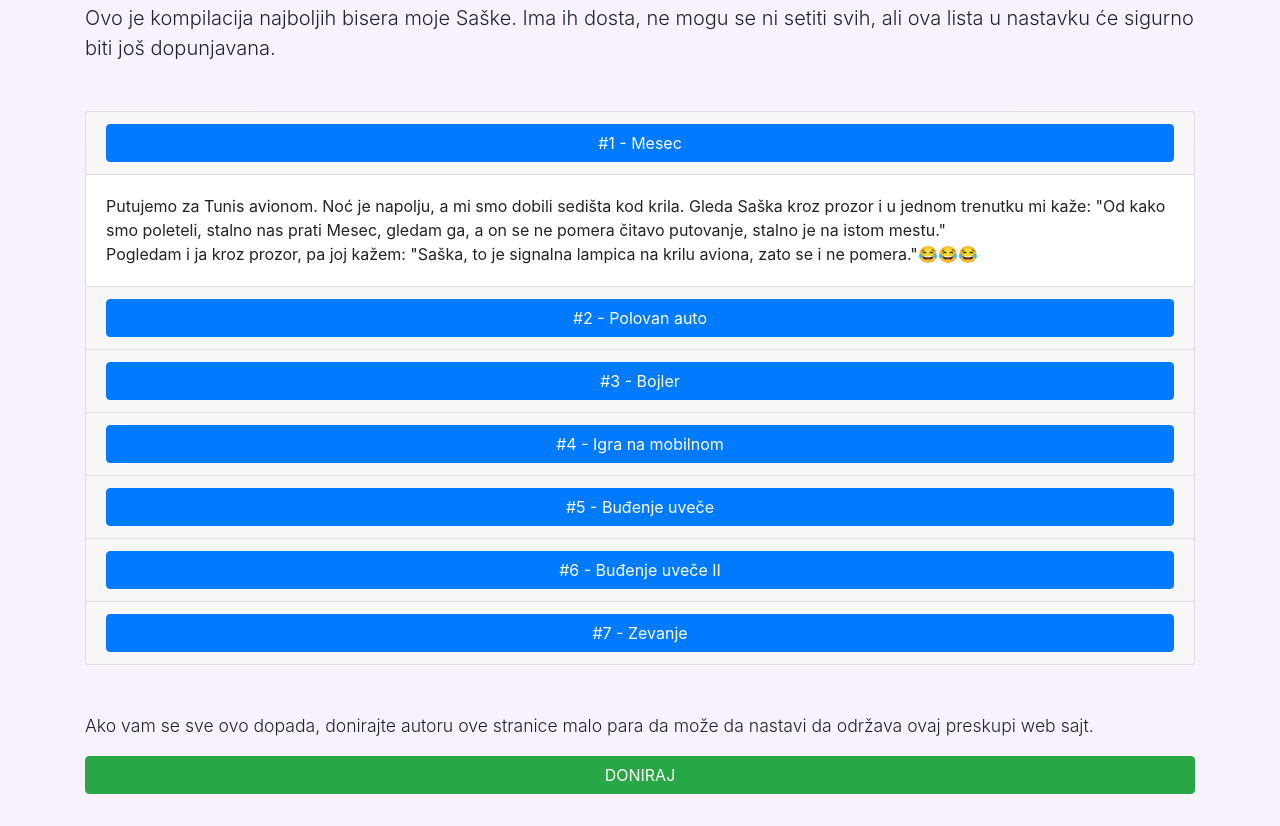
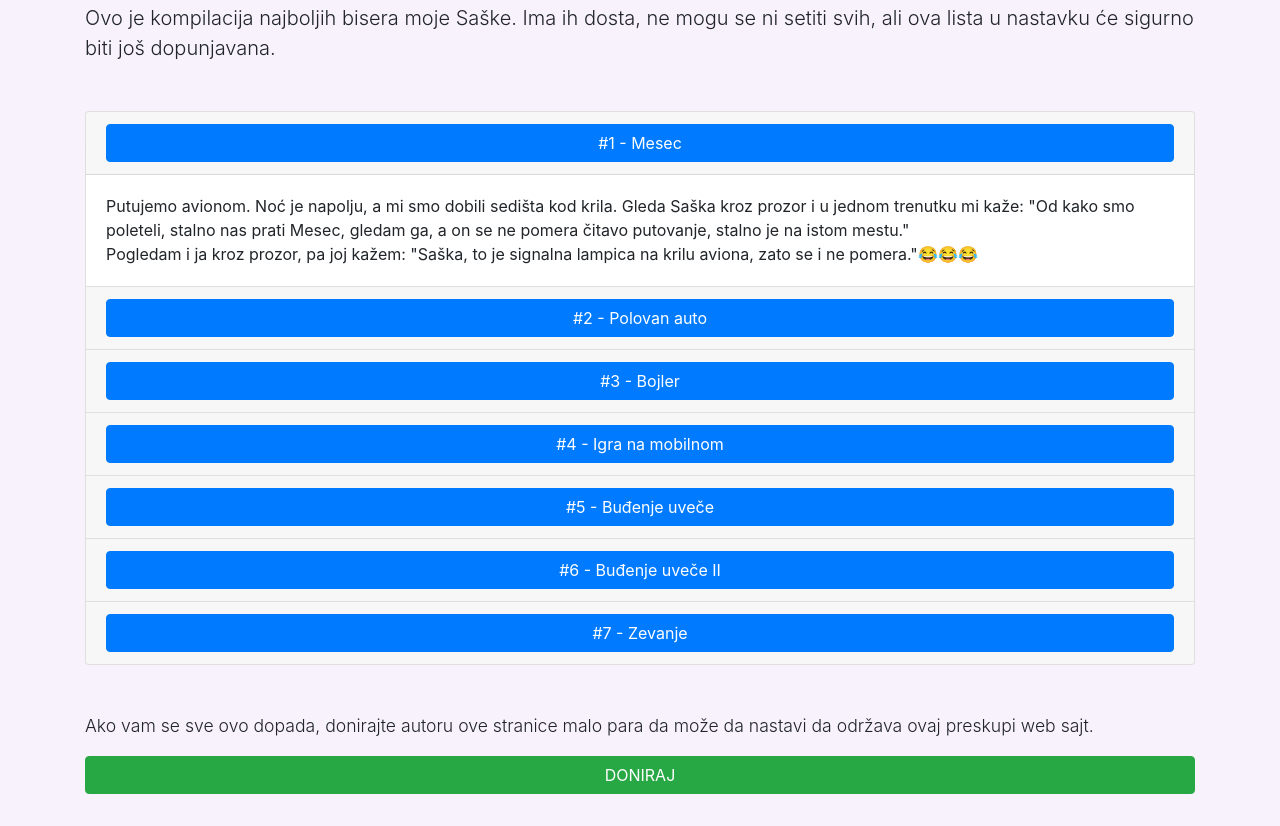
Before and after one commit to gordanus/biseri, a plain HTML site: page index.html in a window 1280 px wide. Shown: the part 869-1695 px from the top of the page. Drawn offline with nearby package versions, Linux system fonts and the light colour scheme; a web font is replaced by a local one.

Commit message:
post fix

```diff
--- a/index.html
+++ b/index.html
@@ -34,7 +34,7 @@
                 </div>
                 <div id="collapseSix" class="collapse show" aria-labelledby="headingSix" data-parent="#accordionExample">
                     <div class="card-body">
-                        Putujemo za Tunis avionom. Noć je napolju, a mi smo dobili sedišta kod krila. Gleda Saška kroz prozor i u jednom trenutku mi kaže: "Od kako smo poleteli, stalno nas prati Mesec, gledam ga, a on se ne pomera čitavo putovanje, stalno je na istom mestu."<br> Pogledam i ja kroz prozor, pa joj kažem: "Saška, to je signalna lampica na krilu aviona, zato se i ne pomera."😂😂😂
+                        Putujemo avionom. Noć je napolju, a mi smo dobili sedišta kod krila. Gleda Saška kroz prozor i u jednom trenutku mi kaže: "Od kako smo poleteli, stalno nas prati Mesec, gledam ga, a on se ne pomera čitavo putovanje, stalno je na istom mestu."<br> Pogledam i ja kroz prozor, pa joj kažem: "Saška, to je signalna lampica na krilu aviona, zato se i ne pomera."😂😂😂
                     </div>
                 </div>
             </div>
```
